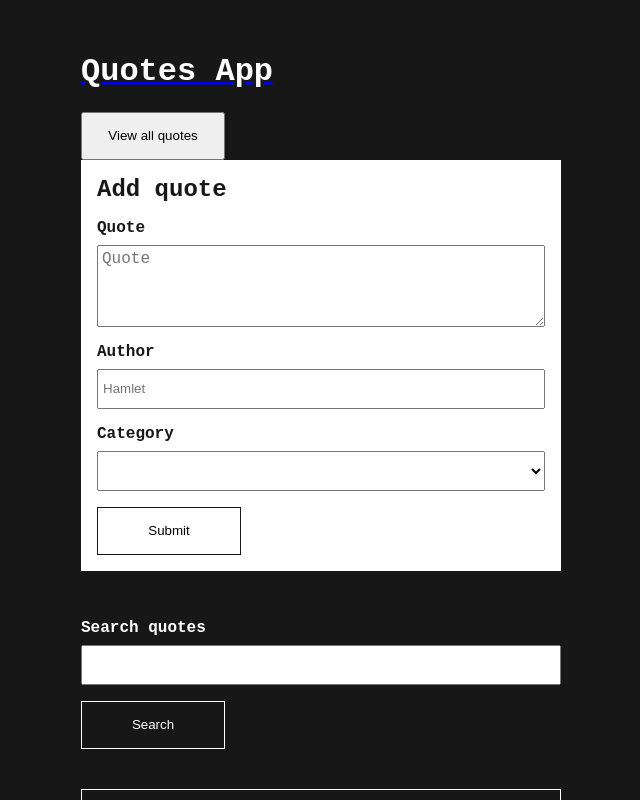
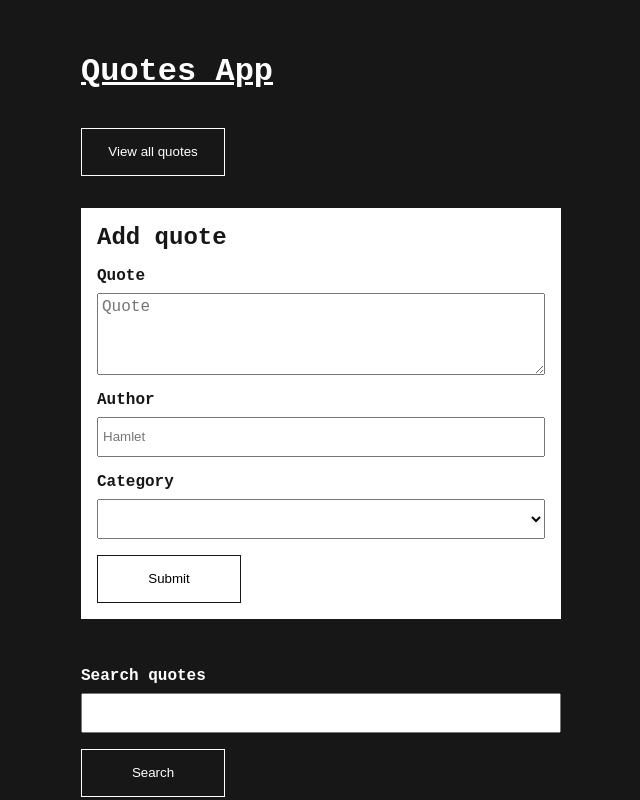
Before and after one commit to dominicva/my-quotes-app, a React (Vite) app: page / in a window 1280 px wide. Shown: the top 800 px of the page, without its empty margins (129-769 px from the left). Built offline with nearby package versions, Linux system fonts and the light colour scheme.

Commit message:
Styles: all quotes btn style

```diff
--- a/src/App.js
+++ b/src/App.js
@@ -21,7 +21,7 @@ const App = () => {
           </Route>
           <Route path="/">
             <Link to="/quotes">
-              <button>View all quotes</button>
+              <button className="all-quotes__btn">View all quotes</button>
             </Link>
             <Form
               quote="To be or not to be, that is the question."
--- a/src/styles/index.css
+++ b/src/styles/index.css
@@ -70,6 +70,11 @@ button {
 .main-heading {
   color: white;
   text-decoration: none;
+  text-decoration-line: underline;
+}
+
+.all-quotes__btn {
+  margin-bottom: 2rem;
 }
 
 .create-quote {
@@ -106,14 +111,16 @@ button {
   max-width: 480px;
 }
 
-.search__btn {
+.search__btn,
+.all-quotes__btn {
   background-color: transparent;
   border: 1px solid white;
   color: white;
   margin-top: 1rem;
 }
 
-.search__btn:hover {
+.search__btn:hover,
+.all-quotes__btn:hover {
   background-color: white;
   color: var(--off-black);
   border-radius: 2rem;
```
